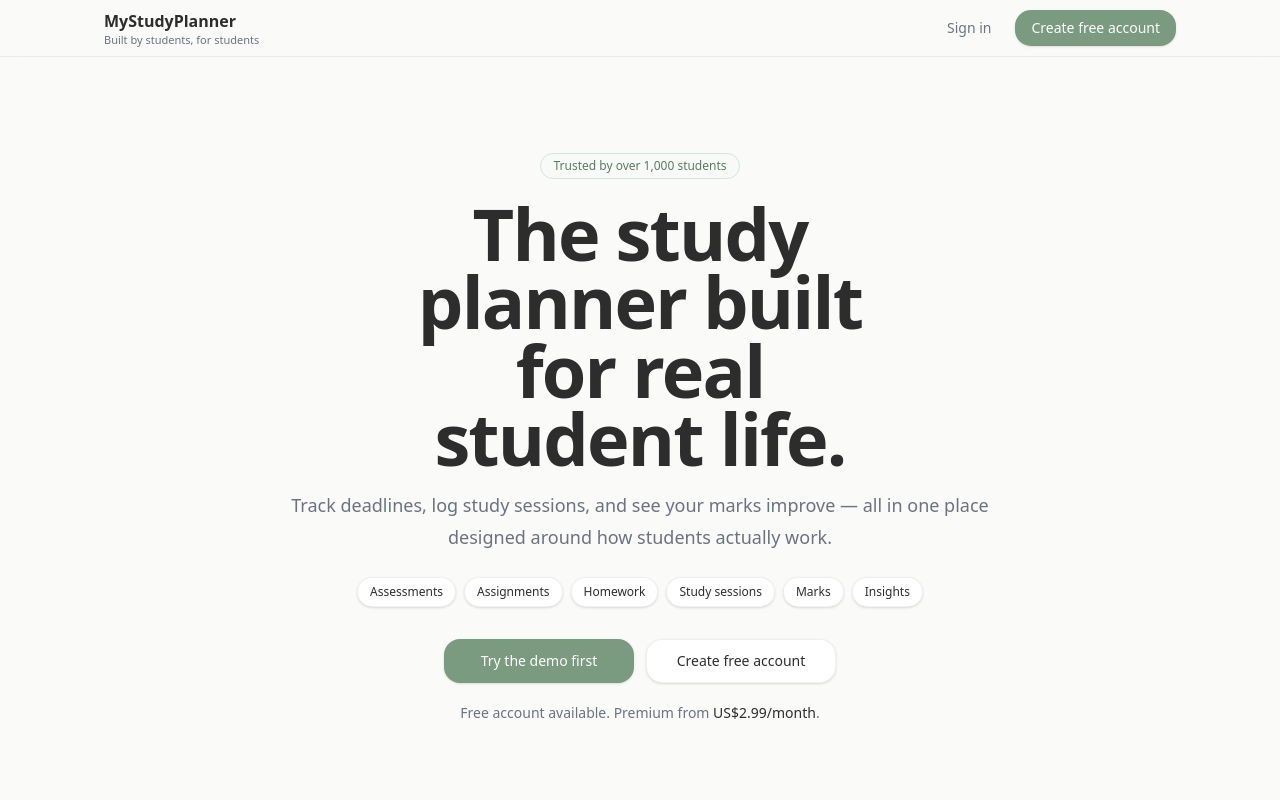
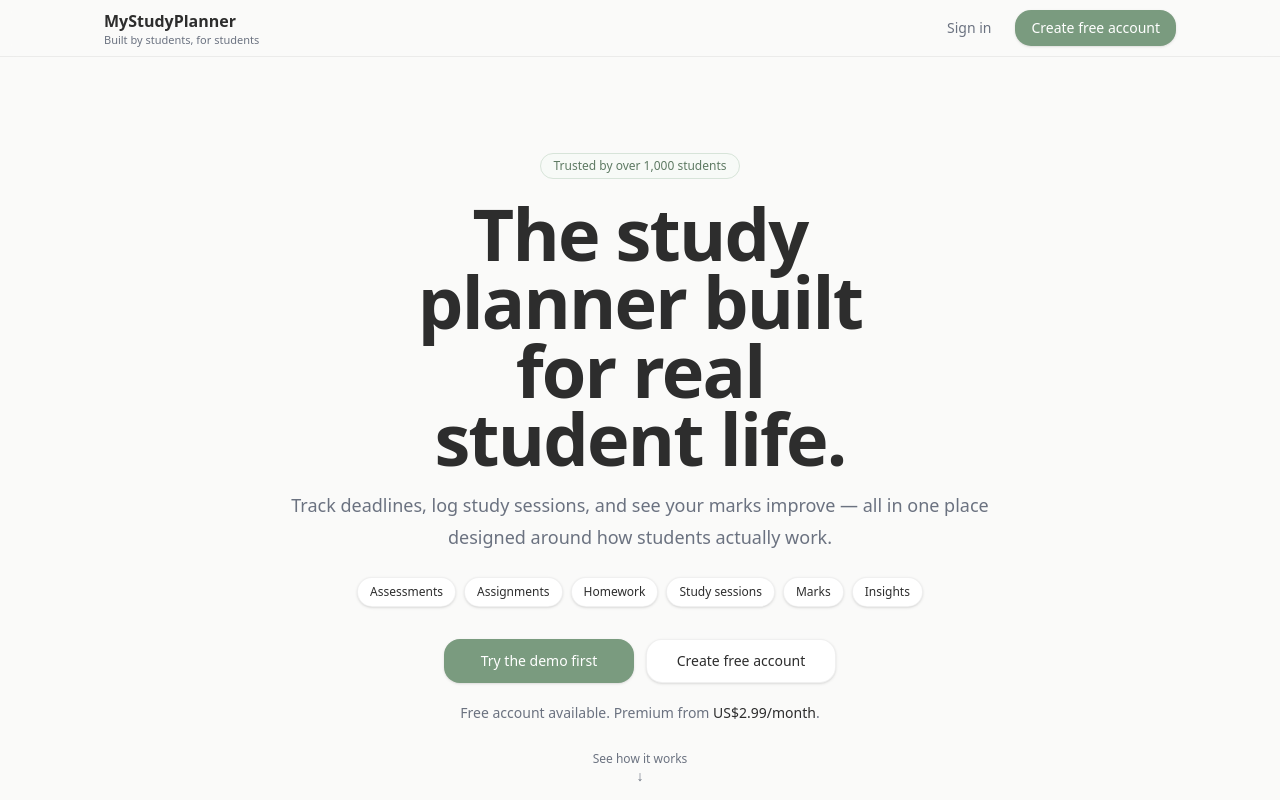
Before and after one commit to kaicrotty88/MyStudyPlanner, a Next.js app: page / in a window 1280 px wide. Shown: the top 800 px of the page. Built offline with nearby package versions, Linux system fonts and the light colour scheme; no server answers.

Commit message:
homepagfe scroll cue

```diff
--- a/app/page.tsx
+++ b/app/page.tsx
@@ -208,10 +208,23 @@ export default async function Page() {
               Free account available. Premium from{" "}
               <span className="font-medium text-foreground">US$2.99/month</span>.
             </p>
+
+            <a
+              href="#demo-section"
+              className="mt-7 inline-flex flex-col items-center gap-1 text-xs font-medium text-muted-foreground transition hover:text-foreground"
+            >
+              <span>See how it works</span>
+              <span
+                aria-hidden="true"
+                className="inline-block animate-bounce text-sm"
+              >
+                ↓
+              </span>
+            </a>
           </div>
         </section>
 
-        <section className="border-t border-border bg-muted/20">
+        <section id="demo-section" className="border-t border-border bg-muted/20">
           <div className="mx-auto max-w-5xl px-6 py-12 md:px-10 md:py-14">
             <div className="mx-auto max-w-3xl text-center">
               <div className="text-sm text-muted-foreground">
```
